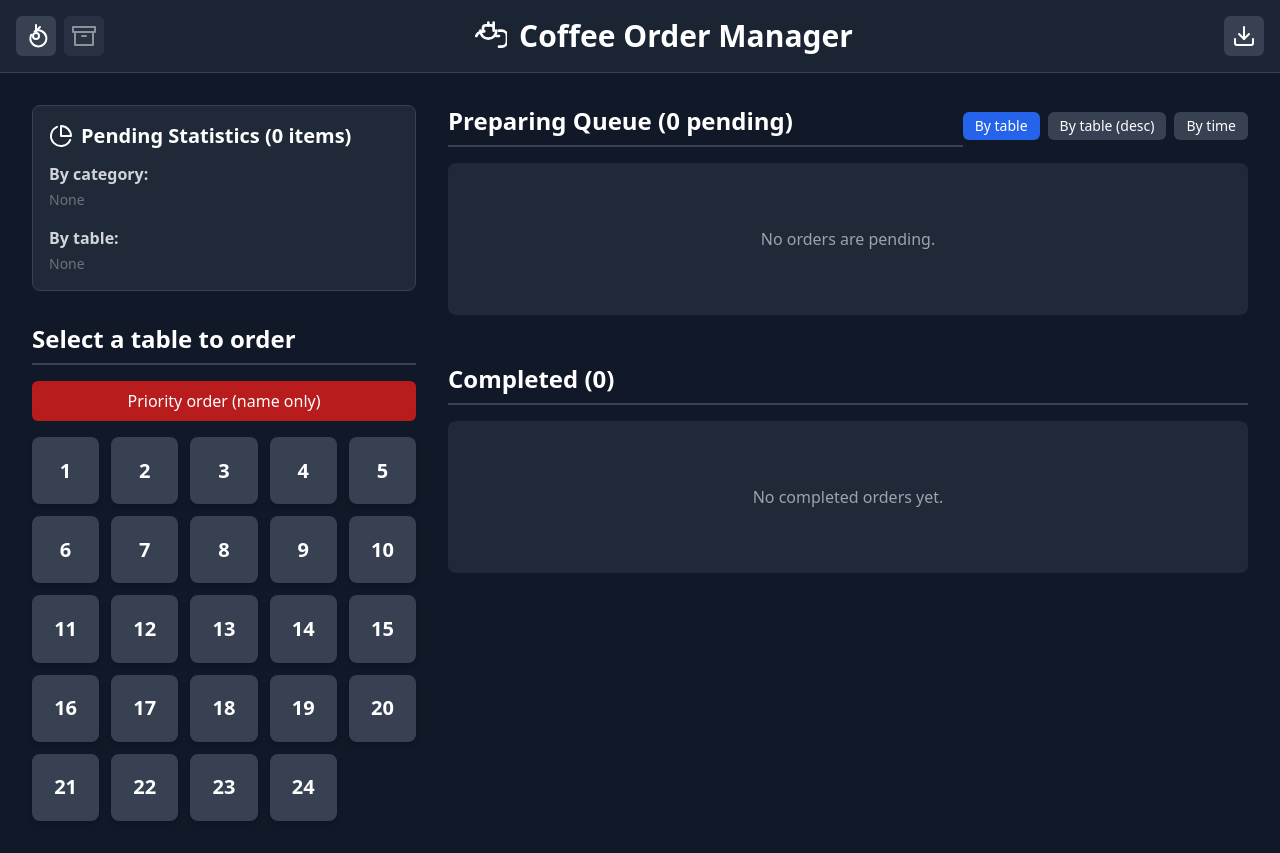
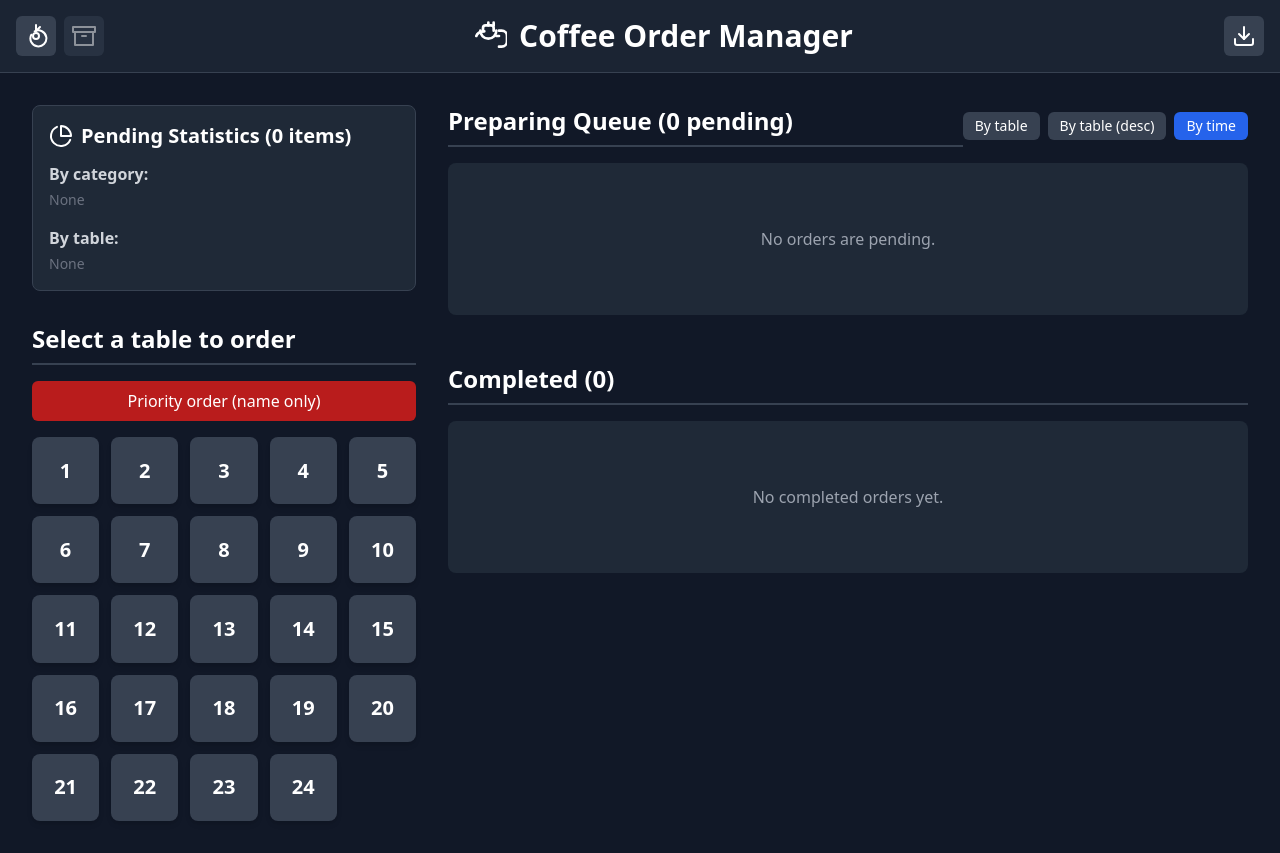
Before and after one commit to TianCai19/coffe-ordering-system, a Next.js app: page / in a window 1280 px wide. Built offline with nearby package versions, Linux system fonts and the light colour scheme.

Commit message:
chore: default sort to time

```diff
--- a/app/page.tsx
+++ b/app/page.tsx
@@ -19,7 +19,7 @@ export default function HomePage() {
   const [editingOrder, setEditingOrder] = useState<Order | null>(null)
   const [showOrderModal, setShowOrderModal] = useState(false)
   const [deletingOrderId, setDeletingOrderId] = useState<string | null>(null)
-  const [sortBy, setSortBy] = useState<'table' | 'table-desc' | 'time'>('table')
+  const [sortBy, setSortBy] = useState<'table' | 'table-desc' | 'time'>('time')
   const [loading, setLoading] = useState(true)
   const [showLogsModal, setShowLogsModal] = useState(false)
   const [archiving, setArchiving] = useState(false)
```
